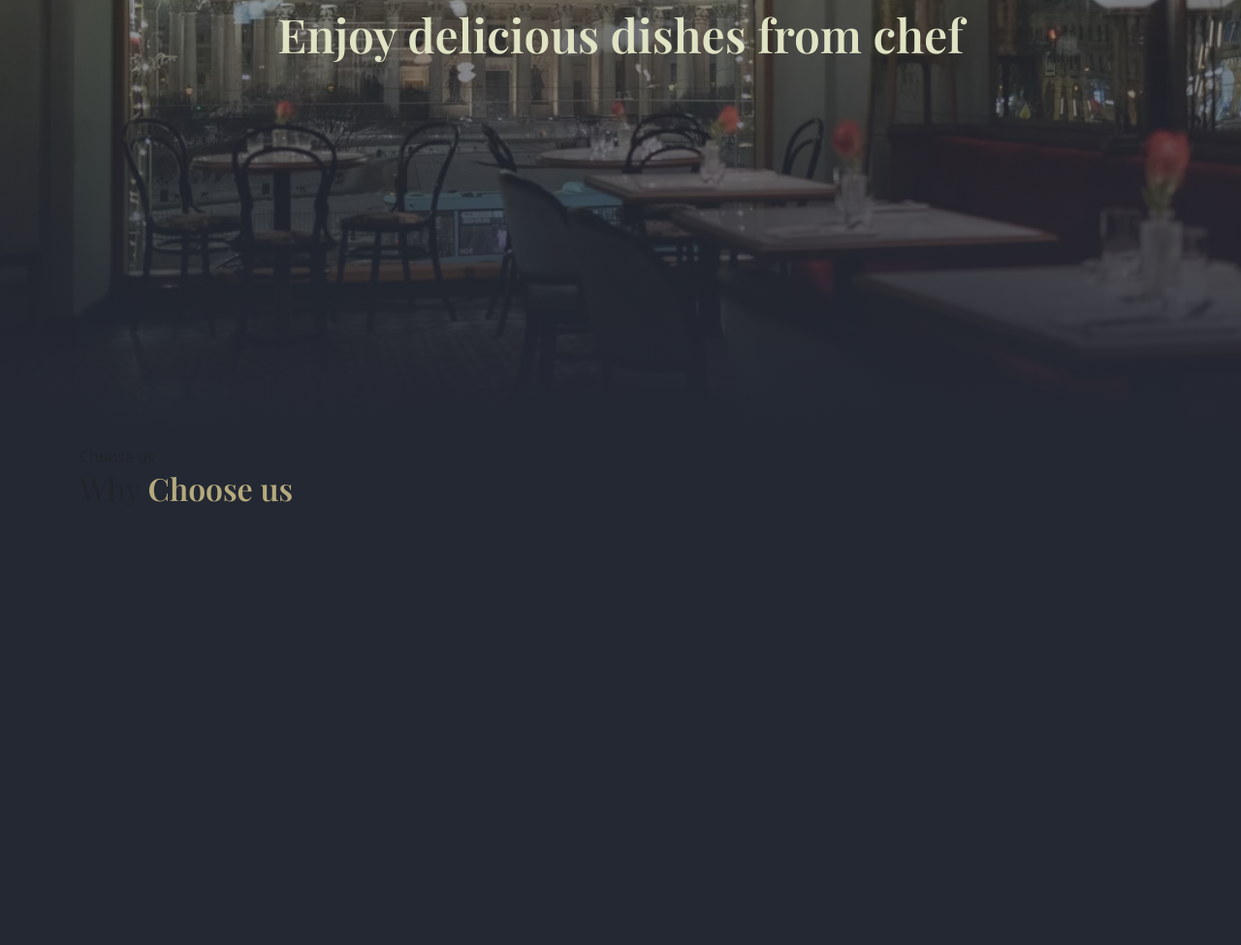
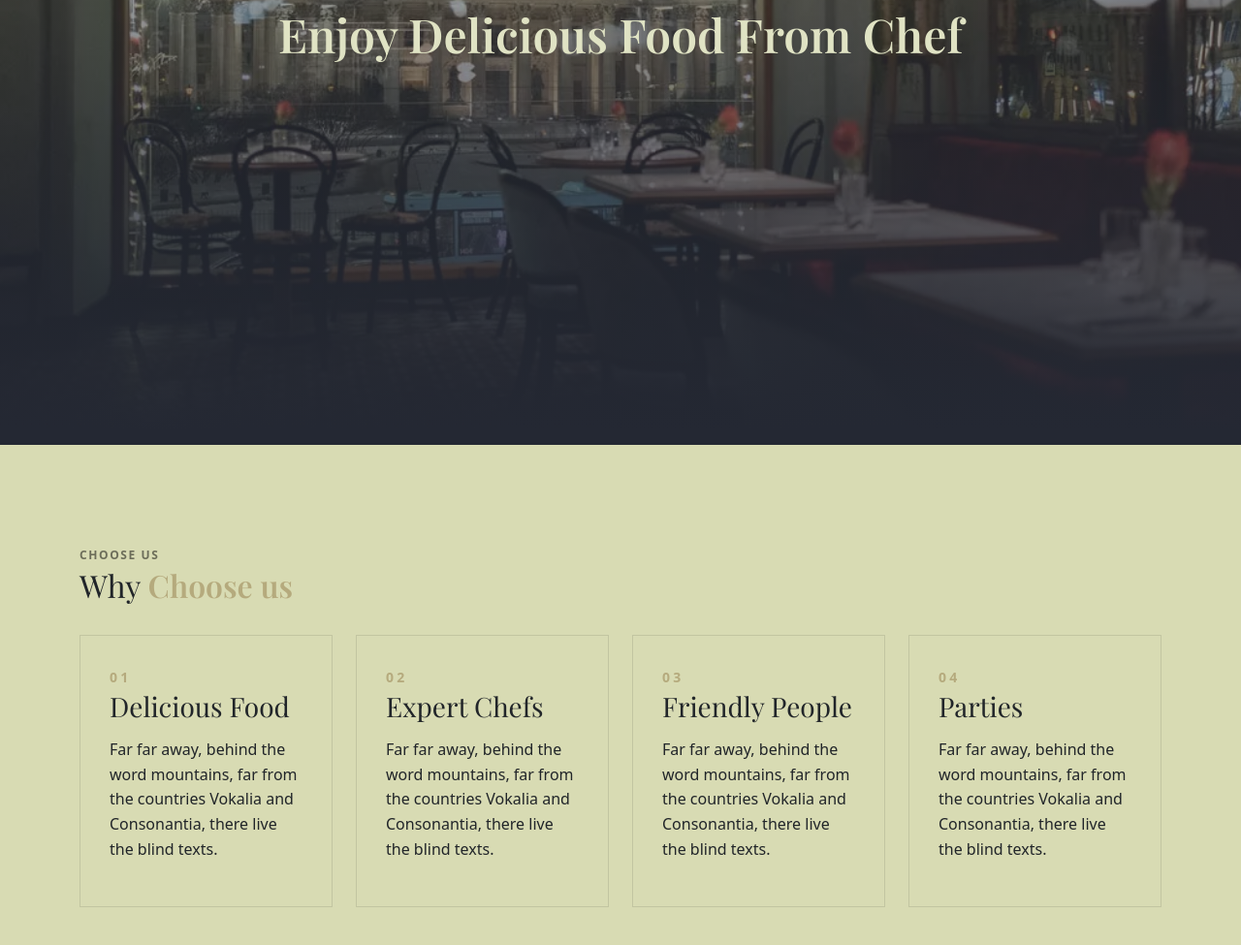
Before and after one commit to HumayImanova/JDProject, a plain HTML site: page index.html in a window 1280 px wide. Shown: the part 477-1452 px from the top of the page at 97% size. Before the commit the page ends 1032 px from the top, so only its background shows below. Drawn offline with nearby package versions, Linux system fonts and the light colour scheme.

Commit message:
Fix changes

```diff
--- a/assets/css/style.css
+++ b/assets/css/style.css
@@ -10,6 +10,7 @@
     font-family: 'Roboto', sans-serif !important;
 }
 
+
 body{
     width: 100%;
     margin: auto;
@@ -18,6 +19,12 @@ body{
     line-height: 1.6;
     z-index: 99;
 
+}
+
+.navbar{
+    position: sticky;
+    top: 0px;
+    z-index: 3;
 }
 
 .menu{
@@ -61,10 +68,12 @@ body{
     font-weight: 700;
     margin: 0%;
     padding: 0%;
+
 }
 
 .book-a-table{
     height: 40px;
+    width: 140px;
     text-decoration: none;
     color: #e0e3c4;
     background-color: #b5aa7d;
@@ -74,7 +83,15 @@ body{
     font-weight: 700;
     letter-spacing: .05rem;
     padding: 10px 15px;
+    border-color:  #988e68;
 }
+
+.book-a-table:hover{
+background-color: #b5aa7d;
+border-color:  #988e68;
+transition: 1s all ease-in-out;
+}
+
 
 .text-primary {
     color: #b5aa7d !important;
@@ -124,3 +141,36 @@ h1{
     color: #e0e3c4;
 
 }
+
+.section-chooseus{
+    background-color: #d8dbb3;
+    position: relative;
+    padding: 100px 0px;
+}
+
+.subtitle {
+    text-transform: uppercase;
+    color: rgba(0, 0, 0, 0.5);
+    font-size: 12px;
+    font-weight: 900;
+    letter-spacing: .1rem;
+}
+
+.service {
+    padding: 30px;
+    border: 1.5px solid rgba(0, 0, 0, 0.1);
+    position: relative;
+    top: 0;
+    -webkit-transition: .3s all ease;
+    -o-transition: .3s all ease;
+    transition: .3s all ease;
+}
+
+.service .caption {
+    text-transform: uppercase;
+    color: #000000;
+    font-size: 14px;
+    font-weight: 900;
+    letter-spacing: .2rem;
+    color: #b5aa7d;
+}
--- a/index.html
+++ b/index.html
@@ -13,7 +13,6 @@
     />
   </head>
   <body>
-    <header>
       <nav class="navbar">
         <div class="container-fluid w-100">
           <div class="menu d-flex justify-content-between w-100">
@@ -51,13 +50,12 @@
           <div class="row">
             <div class="col-lg-12">
               <div class="header-content">
-                <h1 class="font1">Enjoy delicious dishes from chef</h1>
+                <h1 class="font1">Enjoy Delicious Food From Chef</h1>
               </div>
             </div>
           </div>
         </div>
       </div>
-    </header>
     <main>
       <div class="section-chooseus">
         <div class="container">
@@ -70,6 +68,48 @@
               </h2>
             </div>
           </div>
+          <div class="row">
+            <div class="col-12 col-md-6 mb-4 mb-lg-0 col-lg-3">
+              <div class="service h-100">
+                <span class="caption mb-2">01</span>
+                <h3 class="mb-3 font1">Delicious Food</h3>
+                <p>
+                  Far far away, behind the word mountains, far from the
+                  countries Vokalia and Consonantia, there live the blind texts.
+                </p>
+              </div>
+            </div>
+            <div class="col-12 col-md-6 mb-4 mb-lg-0 col-lg-3">
+              <div class="service h-100">
+                <span class="caption mb-2">02</span>
+                <h3 class="mb-3 font1">Expert Chefs</h3>
+                <p>
+                  Far far away, behind the word mountains, far from the
+                  countries Vokalia and Consonantia, there live the blind texts.
+                </p>
+              </div>
+            </div>
+            <div class="col-12 col-md-6 mb-4 mb-lg-0 col-lg-3">
+              <div class="service h-100">
+                <span class="caption mb-2">03</span>
+                <h3 class="mb-3 font1">Friendly People</h3>
+                <p>
+                  Far far away, behind the word mountains, far from the
+                  countries Vokalia and Consonantia, there live the blind texts.
+                </p>
+              </div>
+            </div>
+            <div class="col-12 col-md-6 mb-4 mb-lg-0 col-lg-3">
+              <div class="service h-100">
+                <span class="caption mb-2">04</span>
+                <h3 class="mb-3 font1">Parties</h3>
+                <p>
+                  Far far away, behind the word mountains, far from the
+                  countries Vokalia and Consonantia, there live the blind texts.
+                </p>
+              </div>
+            </div>
+          </div>
         </div>
       </div>
     </main>
```
Lines whose indentation alone changed are shown as unchanged.
